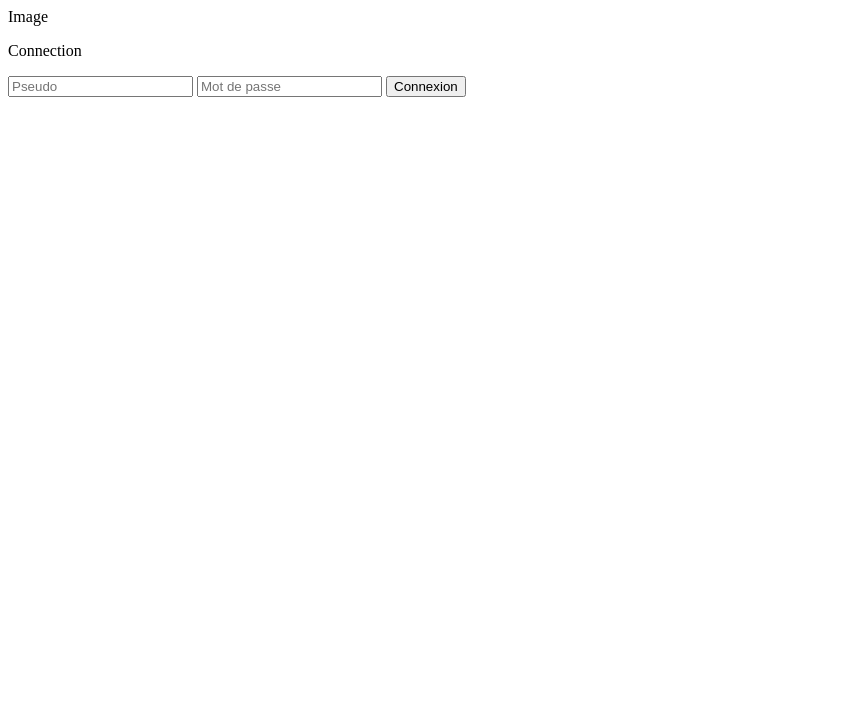
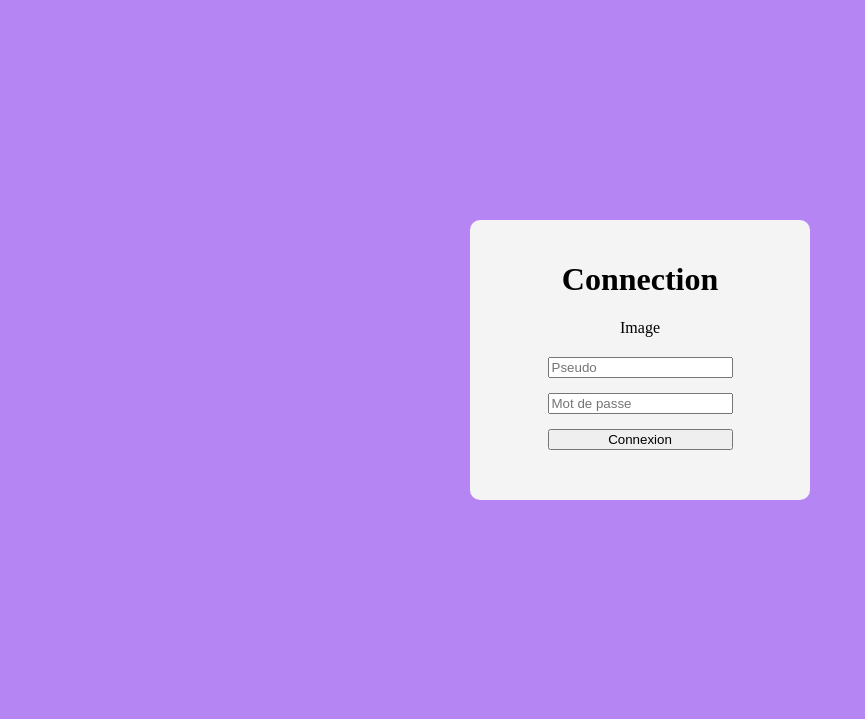
Before and after one commit to FlorianMargage/site-event-gaming, a Symfony app: template templates/connection.html.twig in a window 1280 px wide. Shown: the top 719 px of the page, without its empty margins (0-865 px from the left). Run offline with Twig, Linux system fonts and the light colour scheme; the template is opened without the code that fills it, so the values that code supplies are empty; some libraries are stand-ins or nearby versions.

Commit message:
css-finit

```diff
--- a/templates/connection.html.twig
+++ b/templates/connection.html.twig
@@ -5,19 +5,46 @@
     <meta charset="UTF-8">
     <meta name="viewport" content="width=device-width, initial-scale=1.0">
     <title>Accueil</title>
+
+    <style>
+        body {
+            display: flex;
+            justify-content: center;
+            align-items: center;
+            height: 90vh;
+            margin: 0;
+            background-color: #B685F4;
+        }
+
+        .formulaire {
+            background-color: #f4f4f4; /* Couleur d'arrière-plan de votre choix */
+            padding: 20px; /* Ajoutez de la marge intérieure pour plus d'espace */
+            width: 300px; /* Largeur de votre formulaire */
+            display: flex;
+            flex-direction: column;
+            justify-content: center;
+            align-items: center;
+            border-radius: 10px;
+        }
+
+        .form{
+            display: flex;
+            flex-direction: column;
+            margin-top: 20px;
+        }
+
+    </style>
 </head>
 
 <body>
-    <div>
+    <div class="formulaire">
+        <h1>Connection</h1>
         <div>Image</div>
-        <div>
-            <p>Connection</p>
-            <form action="{{ path('account') }}" method="post">
-                <input type="text" name="pseudo" placeholder="Pseudo">
-                <input type="password" name="mot_de_passe" placeholder="Mot de passe">
-                <button type="submit">Connexion</button>
-            </form>
-        </div>
+        <form action="{{ path('account') }}" method="post" class="form">
+            <input type="text" name="pseudo" placeholder="Pseudo" style="margin-bottom: 15px">
+            <input type="password" name="mot_de_passe" placeholder="Mot de passe" style="margin-bottom: 15px">
+            <button type="submit" style="margin-bottom: 30px">Connexion</button>
+        </form>
     </div>
 </body>
 
```
